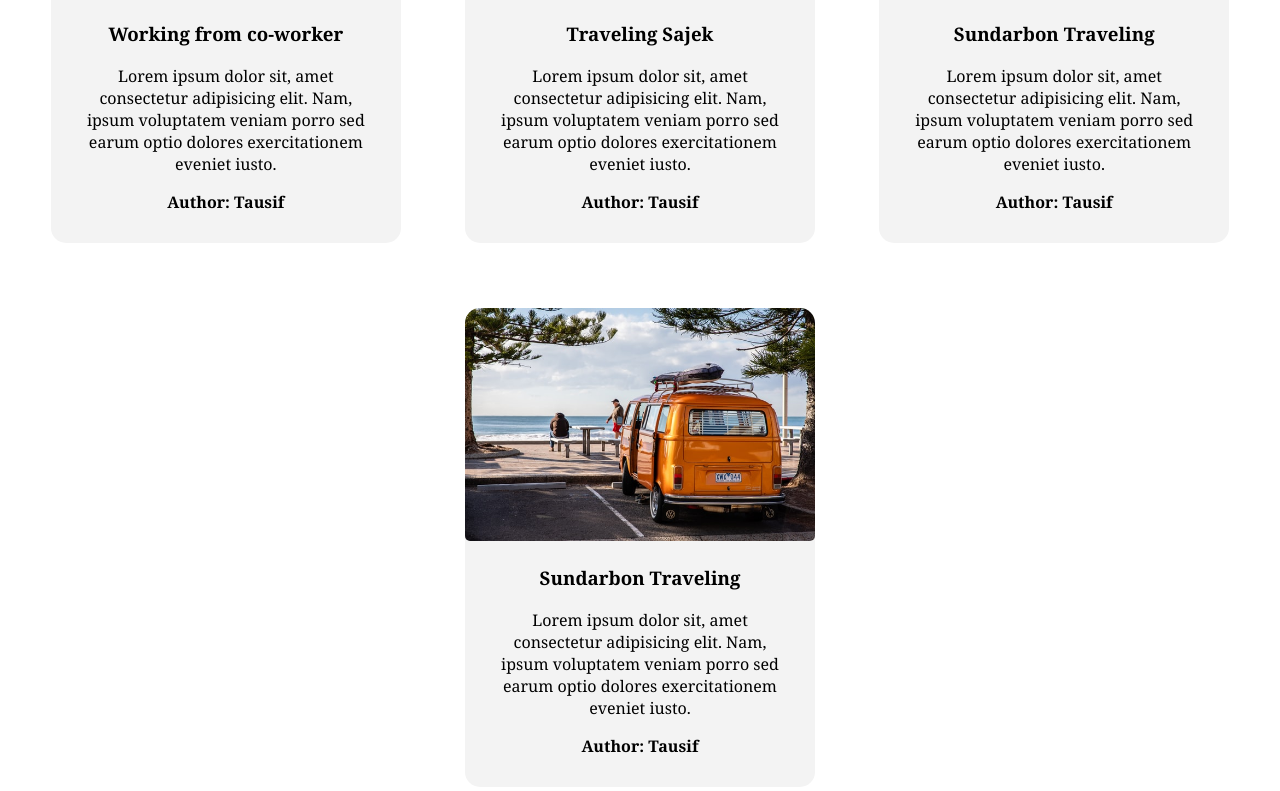
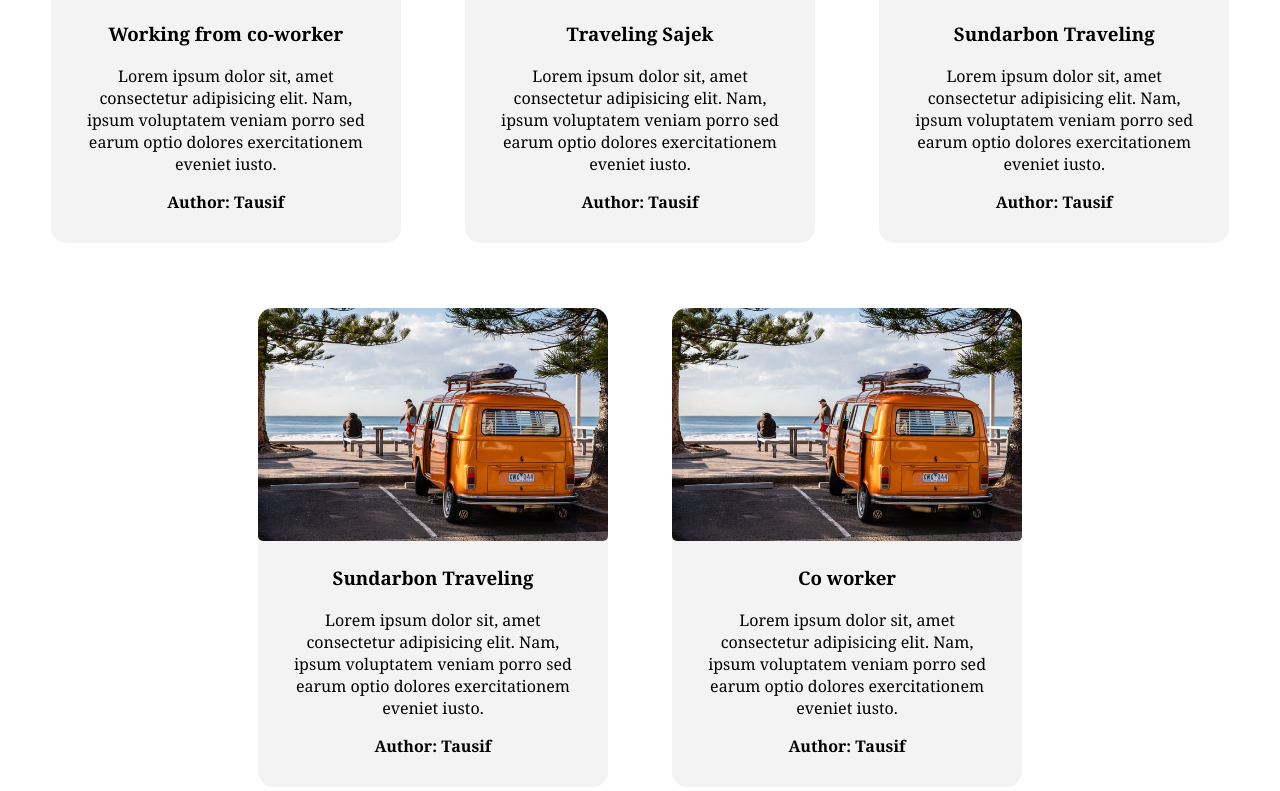
Before and after one commit to Tausif104/my-first-web, a plain HTML site: page index.html in a window 1280 px wide. Shown: the part 419-1210 px from the top of the page. Drawn offline with Linux system fonts and the light colour scheme.

Commit message:
new text from coworker

```diff
--- a/index.html
+++ b/index.html
@@ -58,5 +58,17 @@
                 <span><strong>Author: Tausif</strong></span>
             </div>
         </div>
+        <div class="blog-post">
+            <img src="images/2.jpg" alt="3.jpg" />
+            <div class="blog-text">
+                <h3>Co worker</h3>
+                <p>
+                    Lorem ipsum dolor sit, amet consectetur adipisicing elit.
+                    Nam, ipsum voluptatem veniam porro sed earum optio dolores
+                    exercitationem eveniet iusto.
+                </p>
+                <span><strong>Author: Tausif</strong></span>
+            </div>
+        </div>
     </body>
 </html>
```
